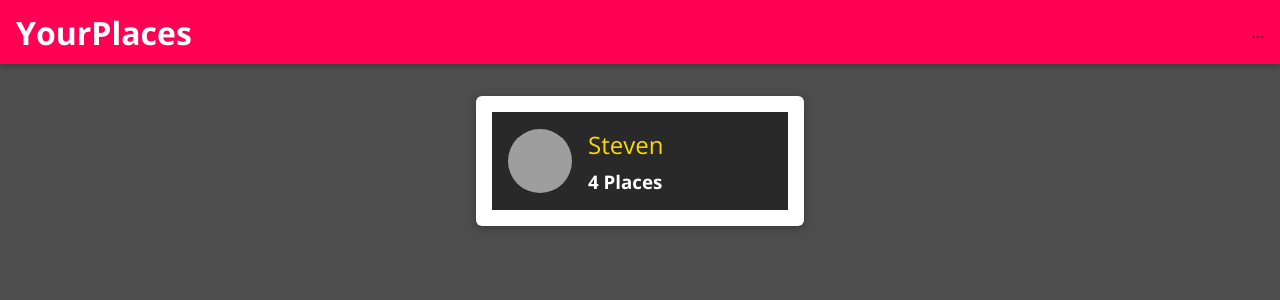
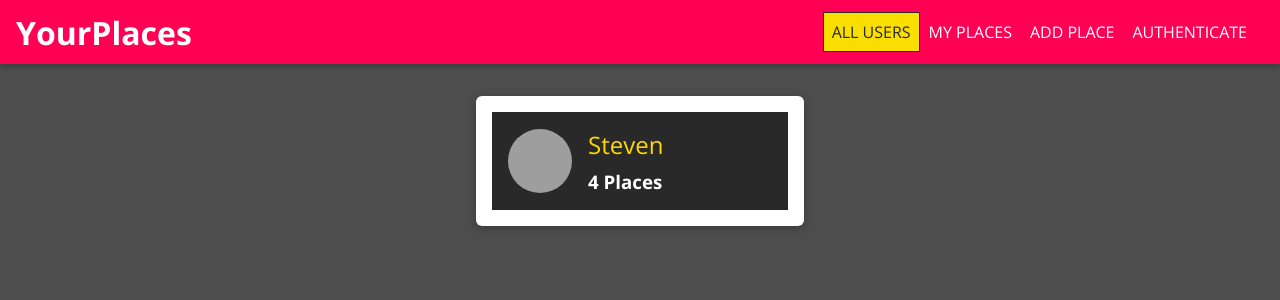
Before and after one commit to krunalsukhwani/places-app-frontend, a React (Create React App) app: page / in a window 1280 px wide. Shown: the top 300 px of the page. Built offline with nearby package versions, Linux system fonts and the light colour scheme; grey boxes are pictures that could not be loaded.

Commit message:
Added Navigation Links

```diff
--- a/src/shared/components/Navigation/MainNavigation.js
+++ b/src/shared/components/Navigation/MainNavigation.js
@@ -3,6 +3,7 @@
 
 import "./MainNavigation.css";
 import MainHeader from "./MainHeader";
+import NavLinks from "./NavLinks";
 
 const MainNavigation = (props) => {
   return (
@@ -15,7 +16,9 @@
       <h1 className="main-navigation__title">
         <Link to="/">YourPlaces</Link>
       </h1>
-      <nav>...</nav>
+      <nav>
+        <NavLinks />
+      </nav>
     </MainHeader>
   );
 };
--- a/src/shared/components/Navigation/NavLinks.css
+++ b/src/shared/components/Navigation/NavLinks.css
@@ -0,0 +1,65 @@
+.nav-links {
+  list-style: none;
+  margin: 0;
+  padding: 0;
+  width: 100%;
+  height: 100%;
+  display: flex;
+  flex-direction: column;
+  justify-content: center;
+  align-items: center;
+}
+.nav-links li {
+  margin: 1rem;
+}
+.nav-links a {
+  border: 1px solid transparent;
+  color: #292929;
+  text-decoration: none;
+  padding: 0.5rem;
+}
+.nav-links a:hover,
+.nav-links a:active,
+.nav-links a.active {
+  background: #f8df00;
+  border-color: #292929;
+  color: #292929;
+}
+.nav-links button {
+  cursor: pointer;
+  border: 1px solid #292929;
+  color: #292929;
+  background: transparent;
+  padding: 0.5rem;
+  font: inherit;
+}
+.nav-links button:focus {
+  outline: none;
+}
+.nav-links button:hover,
+.nav-links button:active {
+  background: #292929;
+  color: white;
+}
+@media (min-width: 768px) {
+  .nav-links {
+    flex-direction: row;
+  }
+  .nav-links li {
+    margin: 0 0.5rem;
+  }
+  .nav-links a {
+    color: white;
+    text-decoration: none;
+  }
+  .nav-links button {
+    border: 1px solid white;
+    color: white;
+    background: transparent;
+  }
+  .nav-links button:hover,
+  .nav-links button:active {
+    background: #f8df00;
+    color: #292929;
+  }
+}
--- a/src/shared/components/Navigation/NavLinks.js
+++ b/src/shared/components/Navigation/NavLinks.js
@@ -0,0 +1,21 @@
+import React from "react";
+import { NavLink } from "react-router-dom";
+
+import "./NavLinks.css";
+
+const NavLinks = (props) => {
+  return (
+    <ul className="nav-links">
+      <li>
+        <NavLink to="/" exact>
+          ALL USERS
+        </NavLink>
+        <NavLink to="/u1/places">MY PLACES</NavLink>
+        <NavLink to="/places/new">ADD PLACE</NavLink>
+        <NavLink to="/auth">AUTHENTICATE</NavLink>
+      </li>
+    </ul>
+  );
+};
+
+export default NavLinks;
```
